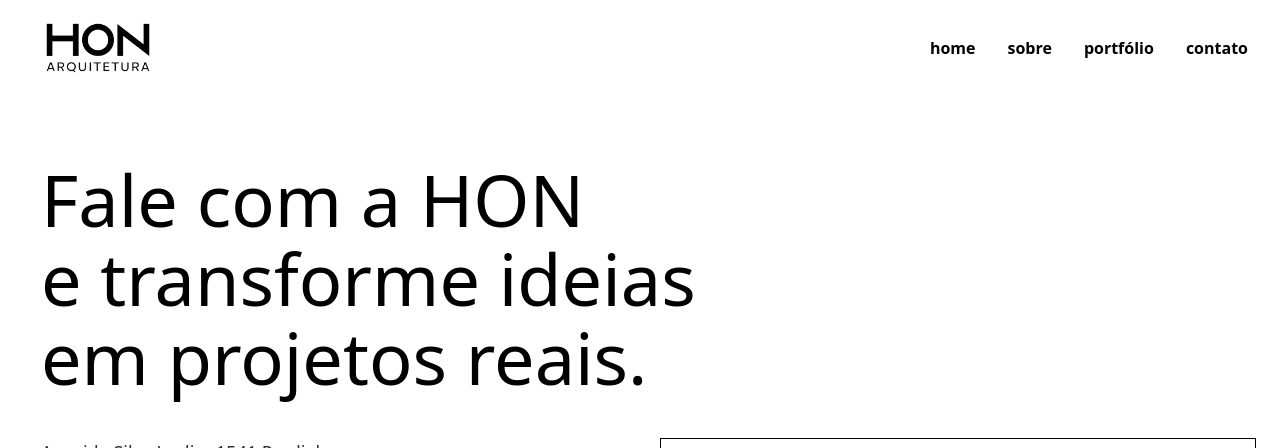
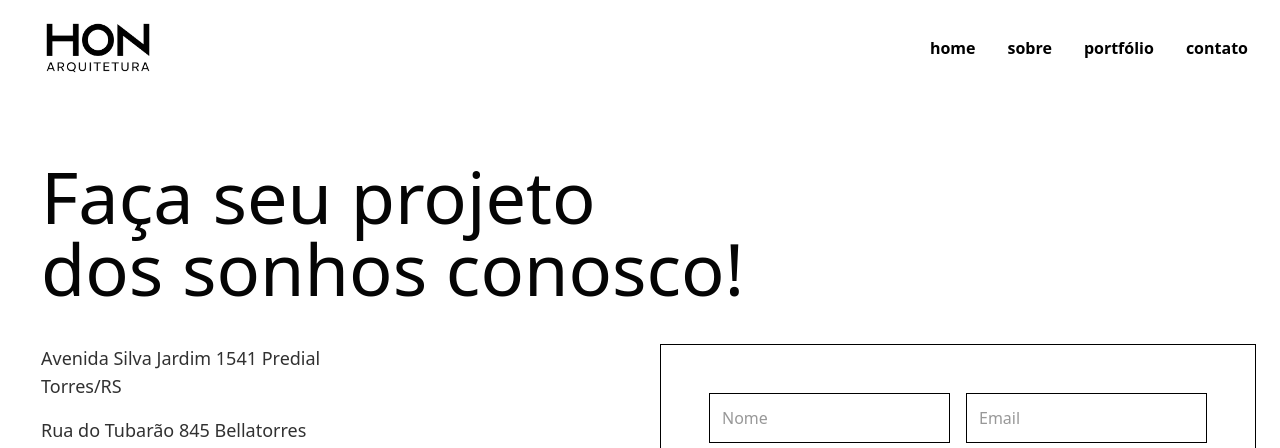
Before and after one commit to Adagen-Web/hon-arquitetura-construtora, a React (Vite) app: page /contato in a window 1280 px wide. Shown: the top 448 px of the page. Built offline with nearby package versions, Linux system fonts and the light colour scheme.

Commit message:
ajuste pag contato

```diff
--- a/src/pages/ContactPage.jsx
+++ b/src/pages/ContactPage.jsx
@@ -6,8 +6,8 @@ const ContactPage = () => {
     <section className="container mx-auto py-16 px-6">
       {/* Texto principal no topo */}
       <div className="mb-10 lg:ml-[17px] md:ml-[17px]">
-        <h2 className="text-4xl sm:text-4xl md:text-5xl lg:text-7xl font-yantramanav font-extralight text-primary leading-[1.1] text-left">
-          Fale com a HON <br /> e transforme ideias <br /> em projetos reais.
+        <h2 className="text-3xl sm:text-3xl text-[#050505] md:text-5xl lg:text-7xl font-yantramanav font-extralight text-primary leading-[1] text-left">
+          Faça seu projeto<br /> dos sonhos conosco!
         </h2>
       </div>
 
```
